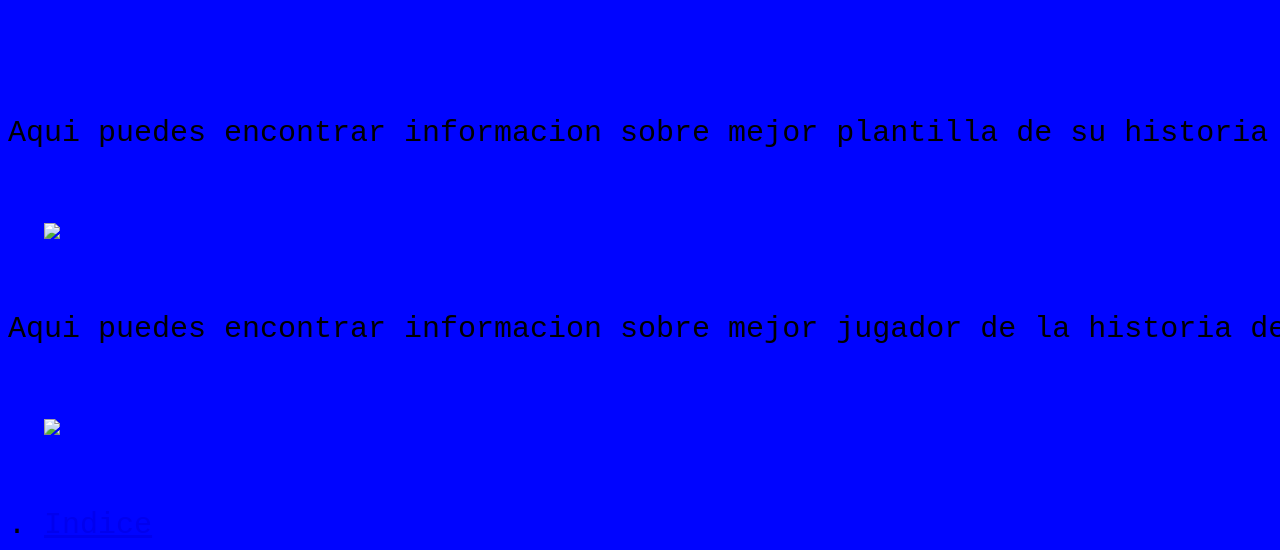
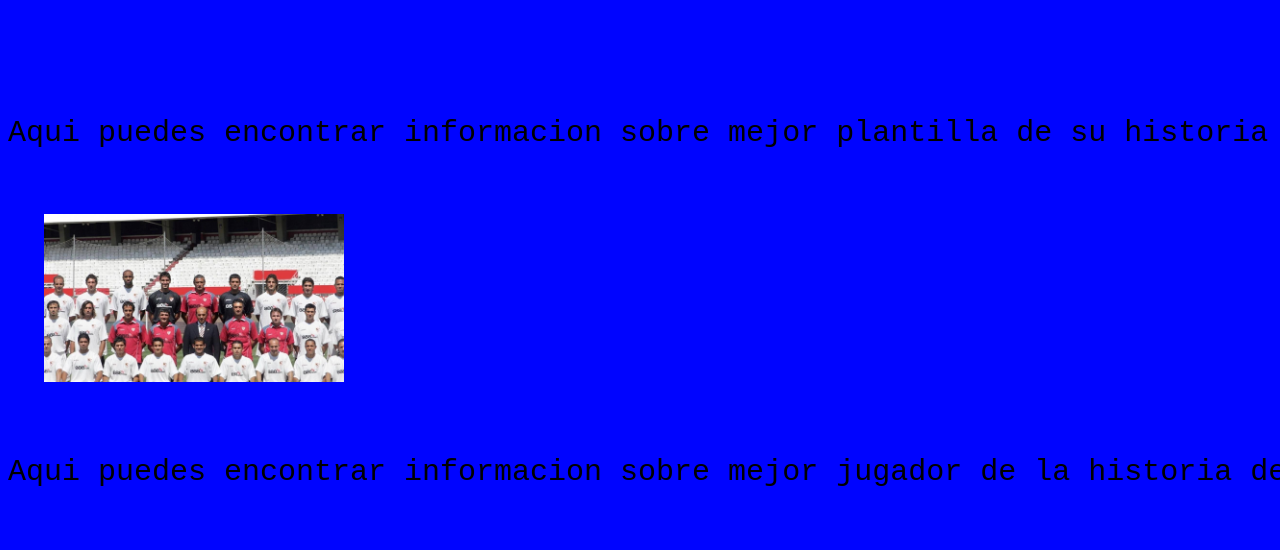
Before and after one commit to Pacodemo/Pacodemo.github.io, a plain HTML site: page pagina2.html in a window 1280 px wide. Shown: the part 392-942 px from the top of the page. Drawn offline with Linux system fonts and the light colour scheme.

Commit message:
Update pagina2.html

```diff
--- a/pagina2.html
+++ b/pagina2.html
@@ -9,9 +9,9 @@
  <hr>
   <h1>Bienvenido a la pagina 2 de paco</h1>
   <p>Aqui puedes encontrar informacion sobre mejor plantilla de su historia</p>
-  <img src="imagenes/plantilla2.jpeg" width="300" height"225">
+  <img src="plantilla2.jpeg" width="300" height"225">
   <p>Aqui puedes encontrar informacion sobre mejor jugador de la historia del sevilla</p>
-  <img src="imagenes/kanoute.jpeg" width="300" height"225">
+  <img src="kanoute.jpeg" width="300" height"225">
 	  	  <p>. <a href="index.html">Indice</a></p>
 </body>
 </html>
```
